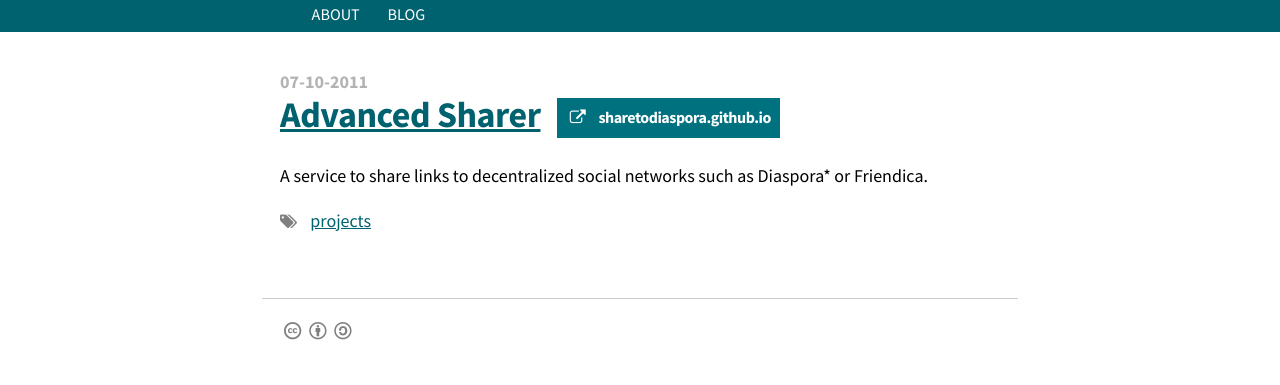
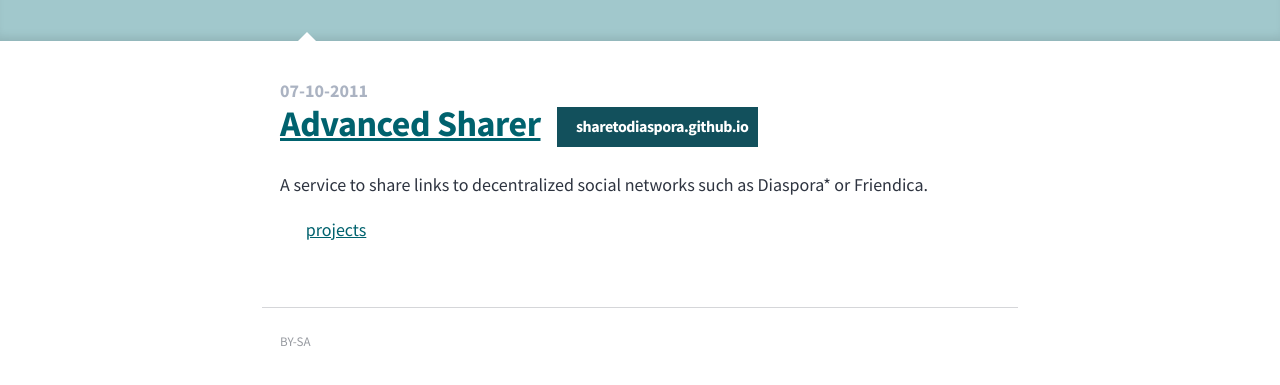
Before and after one commit to fdavidcl/fdavidcl.github.io, a Jekyll site: the page built from blog/_posts/2011-10-07-advanced-sharer.md, in a window 1280 px wide. Shown: the top 385 px of the page. Built offline with Jekyll 4.4.1, drawn with Linux system fonts in a browser that asks for light colours; a style sheet for code colours, icons or effects is not loaded.

```diff
--- a/Gemfile
+++ b/Gemfile
@@ -1,6 +1,6 @@
 source 'https://rubygems.org'
 
-gem 'jekyll', '>= 3.1'
+gem 'jekyll', '>= 3.7'
 
 group :jekyll_plugins do
   gem 'octopress-hooks', git: 'https://github.com/octopress/hooks.git'
--- a/_config.yml
+++ b/_config.yml
@@ -2,17 +2,16 @@ baseurl: ""
 
 profile:
   name: David Charte
-  alias: fdavidcl
+  alias: "David C"
   pic: https://secure.gravatar.com/avatar/7083d161b041964b75c38376d9dee37a?s=200
   description: >
     I'm David Charte. I code and do maths.
 
   about: >
-    I studied a Double Degree on Computer Science and Mathematics
-    at the University of Granada. Currently I'm doing research in
-    neural networks and Deep Learning. I also contribute to
-    [LibreIM](https://libreim.github.io). You can find me as
-    **fdavidcl** in all the socials.
+    I studied a Double Degree on Computer Science and Mathematics.
+    Currently I'm doing research and software development in the field of
+    Unsupervised Deep Learning at the University of Granada. I also contribute
+    talks and posts to [LibreIM](https://libreim.github.io).
 
   links:
     "Academic profile":
@@ -20,26 +19,26 @@ profile:
       icon: graduation-cap
     "Professional profile":
       url: https://linkedin.com/in/fdavidcl
-      icon: linkedin-squared
+      icon: linkedin-square
     "Projects":
       url: https://github.com/fdavidcl
-      icon: github-circled
-    "Tweets":
-      url: https://twitter.com/fdavidcl
-      icon: twitter
+      icon: github
+    "Toots":
+      url: https://mstdn.io/@fdavidcl
+      icon: mastodon
     "Photos":
       url: https://instagram.com/fdavidcl
       icon: instagram
     "Download my CV":
       url: cv.pdf
-      icon: doc
-    "fdavidcl [at] protonmail [dot] com":
-      icon: mail-alt
+      icon: file-o
+    "fdavidcl [at] ugr [dot] es":
+      icon: envelope-o
 
 style:
   background: "ffffff"
-  foreground: "000000"
-  accent: "00bcd4"
+  foreground: "2e3440"
+  accent: "00626e"
   font: "Source Sans Pro"
   monofont: "Inconsolata"
 
--- a/_includes/license.html
+++ b/_includes/license.html
@@ -1,9 +1,7 @@
 <footer>
   <div class="license">
     <a href="https://creativecommons.org/licenses/by-sa/4.0/">
-      <i class="icon icon-cc"></i
-      ><i class="icon icon-cc-by"></i
-      ><i class="icon icon-cc-sa"></i>
+      <i class="icon fa fa-creative-commons fa-lg"></i> BY-SA
     </a>
   </div>
 </footer>
--- a/_includes/single_post.html
+++ b/_includes/single_post.html
@@ -5,7 +5,7 @@
       <a href="{{ post.url }}">
         {{ post.title }}</a>
       <a class="post-link" href="{{ post.link }}">
-        <i class="icon icon-small icon-link-ext"></i>{{ post.link | split: "://" | last | split: "/" | first }}</a>
+        <i class="icon fa fa-small fa-external-link"></i>{{ post.link | split: "://" | last | split: "/" | first }}</a>
       {% if include.excerpt %}</h2>{% else %}</h1>{% endif %}
   {% else %}
   <a href="{{ post.url }}">
--- a/_layouts/default.html
+++ b/_layouts/default.html
@@ -21,10 +21,11 @@
               </span>
             </a>
           </header>
-          <nav class="sections">
+          <!--nav class="sections">
               <a href="{{ site.baseurl }}/" class="section-link">about</a>
               <a href="{{ site.baseurl }}/blog" class="section-link">blog</a>
-          </nav>
+          </nav-->
+          <div class="arrow-up"></div>
         </div>
       </aside>
       <div class="main">
@@ -35,7 +36,9 @@
     </div>
     <link href='https://fonts.googleapis.com/css?family={{ site.style.font }}:300,400,400i,700|{{ site.style.monofont }}:400,700' rel='stylesheet' type='text/css'>
     <!--link href="//maxcdn.bootstrapcdn.com/font-awesome/latest/css/font-awesome.min.css" rel="stylesheet" /-->
-    <link rel="stylesheet" href="{{ site.baseurl }}/assets/fonts/css/icons.css">
+
+    <link rel="stylesheet" href="https://cdn.jsdelivr.net/npm/fork-awesome@1.0.11/css/fork-awesome.min.css" integrity="sha256-MGU/JUq/40CFrfxjXb5pZjpoZmxiP2KuICN5ElLFNd8=" crossorigin="anonymous">
+    <!--link rel="stylesheet" href="{{ site.baseurl }}/assets/fonts/css/icons.css"-->
     <link rel="stylesheet" href="{{ site.baseurl }}/assets/stylesheets/highlight-friendly.css">
   </body>
 </html>
--- a/assets/stylesheets/default.sass
+++ b/assets/stylesheets/default.sass
@@ -4,8 +4,8 @@
 $background: #{{ site.style.background }}
 $foreground: #{{ site.style.foreground }}
 $accent: #{{ site.style.accent }}
-$sidebar-back: darken($accent, 20%)
-$sidebar-fore: $background
+$sidebar-back: desaturate(lighten($accent, 50%), 70%)
+$sidebar-fore: darken($accent, 10%)
 $font: "{{ site.style.font }}"
 
 =button-style
@@ -13,11 +13,11 @@ $font: "{{ site.style.font }}"
   text-decoration: none
   padding: .2rem .6rem
   margin: 0 0 .2rem
-  border: .1rem solid lighten($foreground, 80%)
+  border: .1rem solid lighten($foreground, 70%)
 
 
 =breadcrumb
-  color: lighten($foreground, 70%)
+  color: lighten($foreground, 50%)
   font-weight: bold
   text-transform: uppercase
 
@@ -30,7 +30,7 @@ body, html
   font-size: 16px
 
 a
-  color: $sidebar-back
+  color: $accent
 
 body
   background: $background
@@ -42,7 +42,8 @@ body
 
   .top
     background: $sidebar-back
-    color: $background
+    color: $sidebar-fore
+    box-shadow: inset 0 -.5rem .5rem -.25rem rgba(0,0,0,0.1)
 
     .top-content
       max-width: 40em
@@ -51,6 +52,16 @@ body
 
       a
         color: $sidebar-fore
+
+      .arrow-up
+        display: block
+        width: 0
+        height: 0
+        margin-left: 1.1rem
+        border-left: .6rem solid transparent
+        border-right: .6rem solid transparent
+        border-bottom: .6rem solid $background
+        box-shadow: inset 0 -10px 10px -5px rgba(0,0,0,0.1)
 
       header
         white-space: nowrap
@@ -68,15 +79,12 @@ body
           padding: 1rem 0
 
           .profile-pic
-            width: 1.8em
+            width: 3.2rem
             margin: 0.2rem 0.6rem 0.2rem 0
-            border: .1rem solid
+            border: .1rem solid $background
             border-radius: 8rem
             display: inline-block
             vertical-align: inherit
-
-          .name
-            display: none
 
       .sections, .social-links
         display: inline-block
@@ -147,8 +155,8 @@ body
           text-decoration: none
 
           &:before
-            content: "\e805"
-            font-family: "icons"
+            content: "\f02b"
+            font-family: "ForkAwesome"
             margin-right: 0.3rem
 
       .post-link
@@ -173,6 +181,9 @@ body
         padding-left: .6rem
 
         li > .icon
+          display: inline-block
+          width: 1.2rem
+          text-align: center
           margin-right: .6rem
 
       article
@@ -232,8 +243,8 @@ body
 
         .tags
           &:before
-            content: "\e806"
-            font-family: "icons"
+            content: "\f02c"
+            font-family: "ForkAwesome"
             font-size: 1rem
             color: mix($foreground, $background, 50%)
 
@@ -259,7 +270,7 @@ body
 
       .archive-post
         margin: 0 0 .2rem
-        color: lighten($foreground, 70%)
+        color: lighten($foreground, 50%)
         font-weight: bold
 
         a
@@ -273,6 +284,8 @@ body
 
     a
       color: inherit
+      text-decoration: none
+      font-size: small
 
 .big-text
   font-size: 300%
@@ -282,9 +295,6 @@ body
 @media (min-width: 64em)
   body
     font-size: 18px
-
-    .top .top-content .name-box .name
-      display: inline !important
 
 
 @media (min-width: 654em)
```
Also changed, not shown: index.html (+16 -1 lines), Gemfile.lock.
